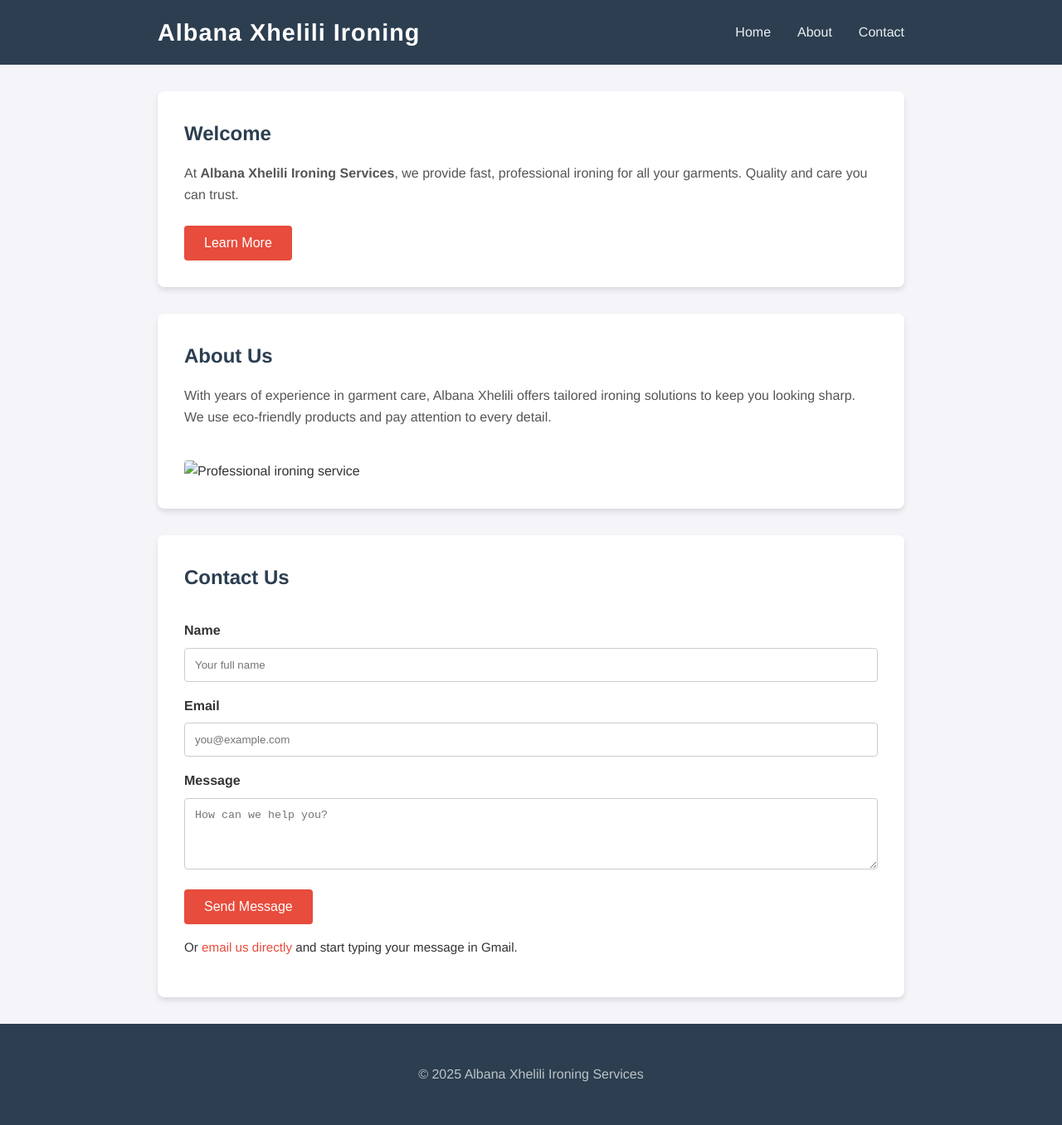
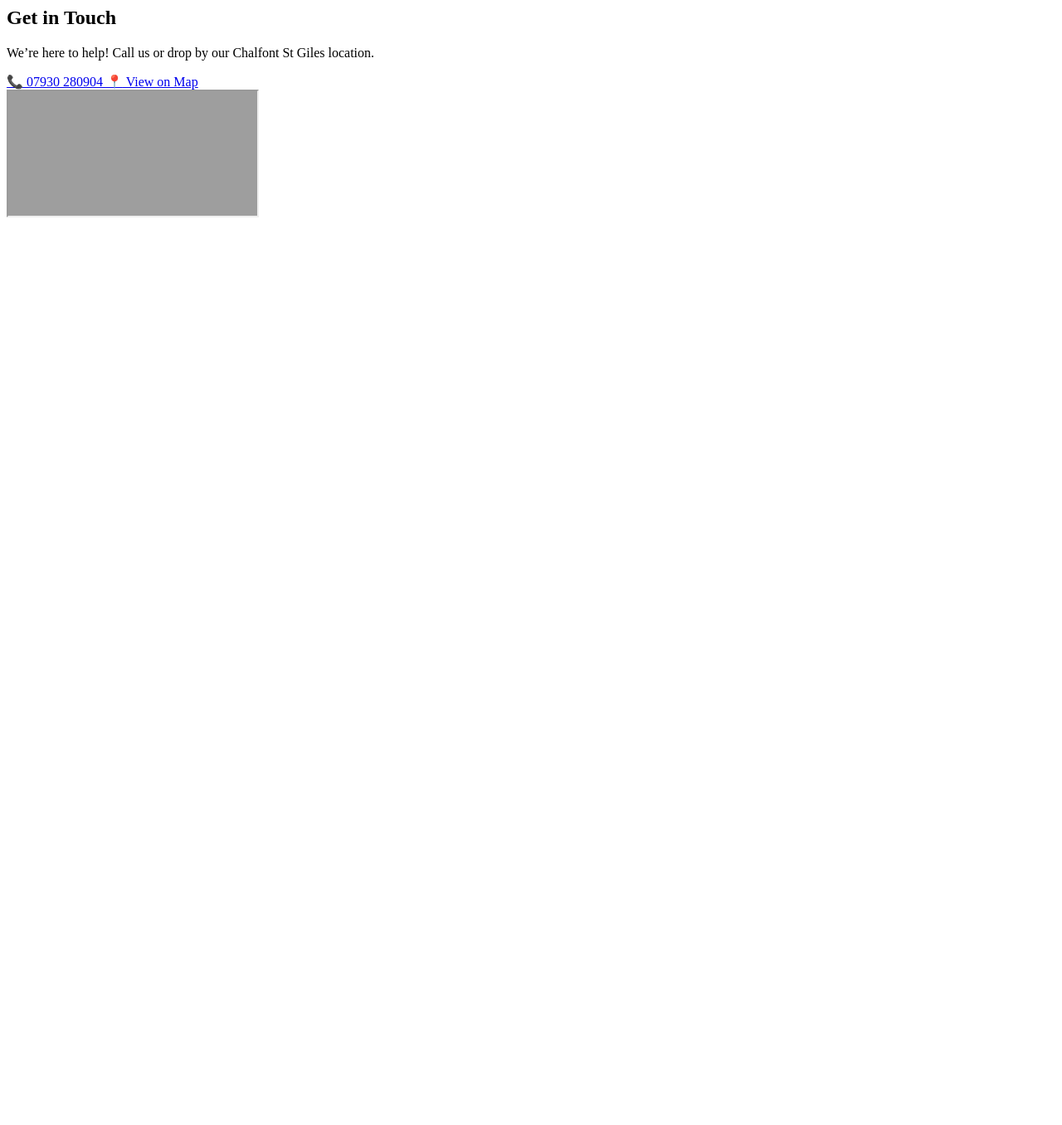
Before and after one commit to camprogaming/my-website, a plain HTML site: page index.html in a window 1280 px wide. Shown: the whole page at 83% size. After the commit the page ends 800 px from the top, so only its background shows below. Drawn offline with Linux system fonts and the light colour scheme; grey boxes are pictures that could not be loaded.

Commit message:
Update index.html

```diff
--- a/index.html
+++ b/index.html
@@ -1,83 +1,35 @@
-<!DOCTYPE html>
-<html lang="en">
-<head>
-  <meta charset="UTF-8" />
-  <meta name="viewport" content="width=device-width, initial-scale=1.0" />
-  <title>Albana Xhelili Ironing Services</title>
-  <link rel="stylesheet" href="css/styles.css" />
-</head>
-<body>
-  <!-- ======= HEADER ======= -->
-  <header>
-    <div class="container header-container">
-      <h1 class="logo">Albana Xhelili Ironing</h1>
-      <nav>
-        <ul class="nav-links">
-          <li><a href="#home">Home</a></li>
-          <li><a href="#about">About</a></li>
-          <li><a href="#contact">Contact</a></li>
-        </ul>
-        <button id="menu-toggle" class="menu-toggle" aria-label="Toggle navigation">☰</button>
-      </nav>
+<!-- ======= HTML ======= -->
+<link
+  href="https://fonts.googleapis.com/css2?family=Roboto:wght@400;500;700&display=swap"
+  rel="stylesheet"
+/>
+
+<section class="contact-section">
+  <div class="contact-info">
+    <h2 class="contact-title">Get in Touch</h2>
+    <p class="contact-text">
+      We’re here to help! Call us or drop by our Chalfont St Giles location.
+    </p>
+    <div class="buttons">
+      <a href="tel:07930280904" class="btn btn-primary">
+        <span class="btn-icon">📞</span>
+        07930 280904
+      </a>
+      <a
+        href="https://maps.google.com/maps?q=46+Fleetwood+Close+Chalfont+St+Giles+HP8+4DR"
+        target="_blank"
+        class="btn btn-outline"
+      >
+        <span class="btn-icon">📍</span>
+        View on Map
+      </a>
     </div>
-  </header>
-
-  <!-- ======= MAIN CONTENT ======= -->
-  <main>
-    <!-- Home Section -->
-    <section id="home" class="container section">
-      <h2>Welcome</h2>
-      <p>
-        At <strong>Albana Xhelili Ironing Services</strong>, we provide fast, professional ironing for all your garments. Quality and care you can trust.
-      </p>
-      <button id="action-button" class="btn">Learn More</button>
-    </section>
-
-    <!-- About Section -->
-    <section id="about" class="container section">
-      <h2>About Us</h2>
-      <p>
-        With years of experience in garment care, Albana Xhelili offers tailored ironing solutions to keep you looking sharp. We use eco-friendly products and pay attention to every detail.
-      </p>
-      <img src="images/hero.jpg" alt="Professional ironing service" class="responsive-image" />
-    </section>
-
-    <!-- Contact Section -->
-    <section id="contact" class="container section">
-      <h2>Contact Us</h2>
-      <form id="contact-form">
-        <label for="name">Name</label>
-        <input type="text" id="name" name="name" placeholder="Your full name" required />
-
-        <label for="email">Email</label>
-        <input type="email" id="email" name="email" placeholder="you@example.com" required />
-
-        <label for="message">Message</label>
-        <textarea id="message" name="message" rows="4" placeholder="How can we help you?" required></textarea>
-
-        <button type="submit" class="btn">Send Message</button>
-      </form>
-
-      <div class="alternative-contact">
-        Or <a
-          href="https://mail.google.com/mail/?view=cm&fs=1&to=albanaxhelili33@gmail.com"
-          target="_blank" rel="noopener"
-        >
-          email us directly
-        </a> and start typing your message in Gmail.
-      </div>
-
-      <div id="form-feedback" class="feedback"></div>
-    </section>
-  </main>
-
-  <!-- ======= FOOTER ======= -->
-  <footer>
-    <div class="container footer-container">
-      <p>&copy; 2025 Albana Xhelili Ironing Services</p>
-    </div>
-  </footer>
-
-  <script src="js/script.js"></script>
-</body>
-</html>
+  </div>
+  <div class="contact-map">
+    <iframe
+      src="https://maps.google.com/maps?q=46+Fleetwood+Close+Chalfont+St+Giles+HP8+4DR&output=embed"
+      allowfullscreen
+      loading="lazy"
+    ></iframe>
+  </div>
+</section>
```
